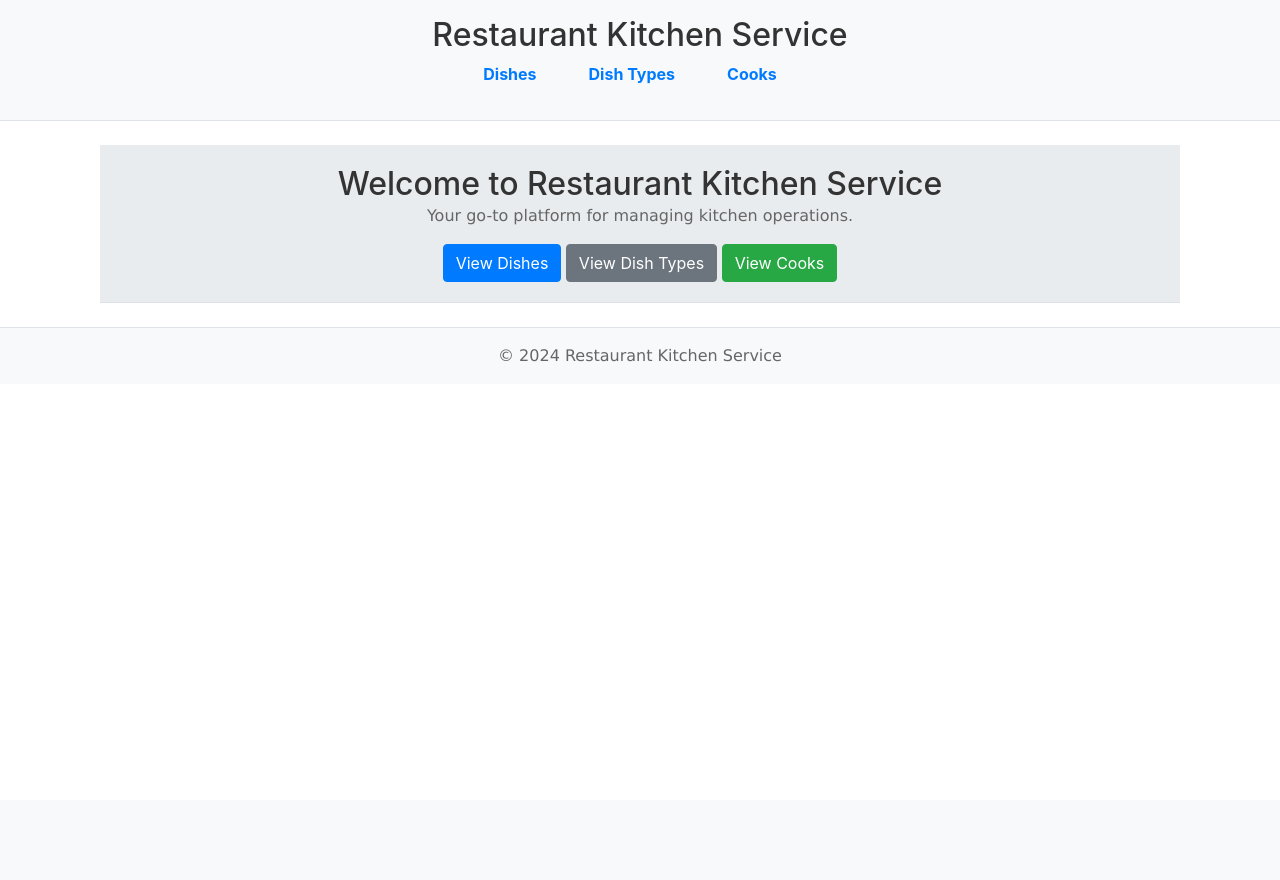
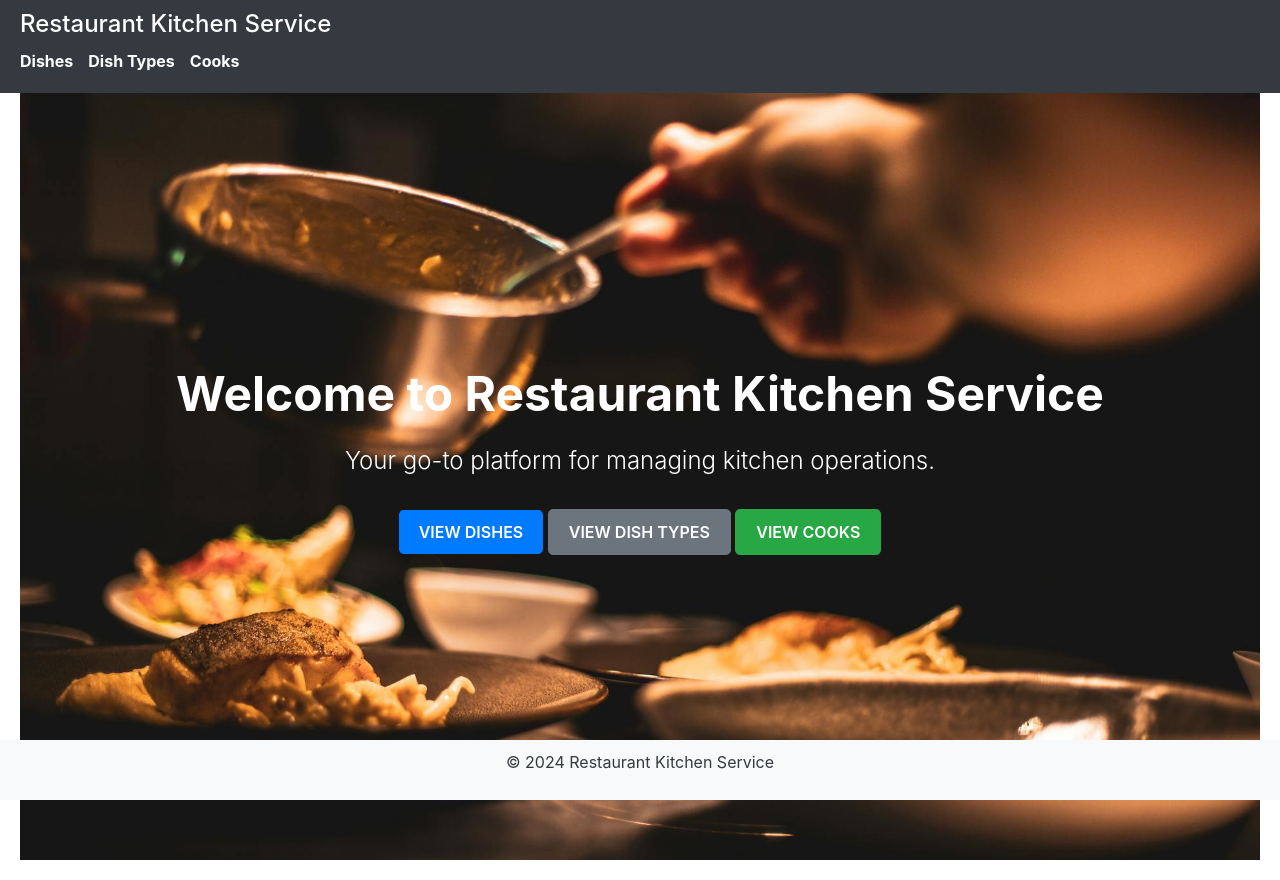
Before and after one commit to dsokolovskiy/Restaurant-Kitchen-Service, a Django app: page / in a window 1280 px wide. Before the commit the page ends 362 px from the top, so only its background shows below. Run offline with Django 5.2, Linux system fonts and the light colour scheme; some libraries are stand-ins or nearby versions.

Commit message:
modified styles.css, add new picture in static/img, modified base & home.html

```diff
--- a/static/css/styles.css
+++ b/static/css/styles.css
@@ -1,146 +1,184 @@
+
 body {
-    font-family: 'Arial', sans-serif;
-    line-height: 1.6;
-    color: #333;
-    background-color: #f8f9fa;
+    font-family: Arial, sans-serif;
     margin: 0;
     padding: 0;
+    box-sizing: border-box;
 }
 
 
-h1, h2, h3, h4, h5, h6 {
-    color: #333;
+header {
+    background-color: #343a40;
+    color: #fff;
+    padding: 10px 20px;
+    position: fixed;
+    width: 100%;
+    top: 0;
+    left: 0;
+    z-index: 1000;
+}
+
+header h1 {
+    margin: 0;
+    font-size: 1.5rem;
+}
+
+header nav {
+    margin-top: 10px;
+}
+
+header nav ul {
+    list-style: none;
+    padding: 0;
+    margin: 0;
+    display: flex;
+    gap: 15px;
+}
+
+header nav a {
+    color: #fff;
+    text-decoration: none;
+    font-weight: bold;
+}
+
+header nav a:hover {
+    text-decoration: underline;
 }
 
 
-p {
-    font-family: 'Verdana', sans-serif;
-    color: #666;
-    margin-bottom: 1em;
+main {
+    padding: 60px 20px 20px;
+}
+
+h2 {
+    font-size: 2rem;
+    margin-bottom: 20px;
 }
 
 
-a {
+.home-header {
+    background: url('/static/img/pexels-yente-van-eynde-1263034-2403392.jpg') no-repeat center center/cover;
+    height: 100vh;
+    display: flex;
+    justify-content: center;
+    align-items: center;
+    color: #fff;
+    text-align: center;
+    padding: 0 20px;
+}
+
+.home-title h1 {
+    font-size: 3rem;
+    margin-bottom: 20px;
+    font-weight: 700;
+}
+
+.home-title p {
+    font-size: 1.5rem;
+    margin-bottom: 30px;
+    font-weight: 300;
+}
+
+.home-title .btn {
+    padding: 10px 20px;
+    font-size: 1rem;
+    font-weight: 600;
+    text-transform: uppercase;
+    border-radius: 5px;
+    transition: background-color 0.3s, transform 0.3s;
+}
+
+.home-title .btn-primary {
+    background-color: #007bff;
+    border: none;
+    color: #fff;
+}
+
+.home-title .btn-primary:hover {
+    background-color: #0056b3;
+    transform: scale(1.05);
+}
+
+
+ul {
+    padding: 0;
+    list-style: none;
+}
+
+li {
+    margin-bottom: 10px;
+}
+
+li a {
     color: #007bff;
     text-decoration: none;
 }
 
-a:hover {
+li a:hover {
     text-decoration: underline;
 }
 
 
-header {
-    background-color: #e9ecef;
-    padding: 20px;
+.btn {
+    display: inline-block;
+    padding: 10px 20px;
+    font-size: 1rem;
+    font-weight: 600;
     text-align: center;
-    border-bottom: 1px solid #dee2e6;
+    text-decoration: none;
+    border-radius: 5px;
+    transition: background-color 0.3s, transform 0.3s;
 }
 
-header h1 {
-    margin: 0;
-    font-size: 2em;
+.btn-primary {
+    background-color: #007bff;
+    color: #fff;
+    border: none;
+}
+
+.btn-primary:hover {
+    background-color: #0056b3;
+    transform: scale(1.05);
 }
 
 
-nav ul {
-    list-style: none;
-    padding: 0;
-    margin: 0;
+form {
+    margin: 20px 0;
 }
 
-nav ul li {
-    display: inline;
-    margin-right: 20px;
+form button {
+    background-color: #dc3545;
+    color: #fff;
+    border: none;
+    padding: 10px 20px;
+    font-size: 1rem;
+    border-radius: 5px;
+    cursor: pointer;
+    transition: background-color 0.3s, transform 0.3s;
 }
 
-nav ul li a {
+form button:hover {
+    background-color: #c82333;
+    transform: scale(1.05);
+}
+
+form a {
     color: #007bff;
     text-decoration: none;
     font-weight: bold;
 }
 
-nav ul li a:hover {
+form a:hover {
     text-decoration: underline;
 }
 
 
-.btn {
-    border-radius: 5px;
-    padding: 10px 20px;
-    font-size: 16px;
-    text-align: center;
-    display: inline-block;
-    cursor: pointer;
-    border: none;
-    color: #fff;
-    transition: background-color 0.3s ease;
-}
-
-.btn-primary {
-    background-color: #007bff;
-}
-
-.btn-primary:hover {
-    background-color: #0056b3;
-}
-
-.btn-secondary {
-    background-color: #6c757d;
-}
-
-.btn-secondary:hover {
-    background-color: #5a6268;
-}
-
-
-form {
-    margin: 0 auto;
-    max-width: 600px;
-    padding: 20px;
-    background-color: #fff;
-    border-radius: 5px;
-    box-shadow: 0 2px 4px rgba(0,0,0,0.1);
-}
-
-form .form-group {
-    margin-bottom: 15px;
-}
-
-form label {
-    display: block;
-    margin-bottom: 5px;
-    font-weight: bold;
-}
-
-form input, form textarea, form select {
-    width: 100%;
-    padding: 10px;
-    border: 1px solid #ced4da;
-    border-radius: 5px;
-    font-size: 16px;
-}
-
-form button {
-    margin-top: 10px;
-}
-
-
 footer {
-    background-color: #e9ecef;
+    background-color: #f8f9fa;
     padding: 10px;
     text-align: center;
-    border-top: 1px solid #dee2e6;
+    position: fixed;
+    bottom: 0;
+    width: 100%;
+    color: #343a40;
 }
-
-footer p {
-    margin: 0;
-}
-
-
-
-
-nav ul li {
-        display: block;
-        margin-bottom: 10px;
-    }
--- a/templates/base.html
+++ b/templates/base.html
@@ -9,26 +9,22 @@
     <link rel="stylesheet" href="https://stackpath.bootstrapcdn.com/bootstrap/4.5.2/css/bootstrap.min.css">
 </head>
 <body>
-    <header class="bg-light py-3">
-        <div class="container">
-            <h1 class="text-center">Restaurant Kitchen Service</h1>
-            <nav>
-                <ul class="nav justify-content-center">
-                    <li class="nav-item"><a class="nav-link" href="{% url 'kitchen:dish_list' %}">Dishes</a></li>
-                    <li class="nav-item"><a class="nav-link" href="{% url 'kitchen:dishtype_list' %}">Dish Types</a></li>
-                    <li class="nav-item"><a class="nav-link" href="{% url 'kitchen:cook_list' %}">Cooks</a></li>
-                </ul>
-            </nav>
-        </div>
+    <header>
+        <h1>Restaurant Kitchen Service</h1>
+        <nav>
+            <ul>
+                <li><a href="{% url 'kitchen:dish_list' %}">Dishes</a></li>
+                <li><a href="{% url 'kitchen:dishtype_list' %}">Dish Types</a></li>
+                <li><a href="{% url 'kitchen:cook_list' %}">Cooks</a></li>
+            </ul>
+        </nav>
     </header>
-    <main class="container my-4">
+    <main>
         {% block content %}
         {% endblock %}
     </main>
-    <footer class="bg-light py-3">
-        <div class="container">
-            <p class="text-center mb-0">&copy; 2024 Restaurant Kitchen Service</p>
-        </div>
+    <footer>
+        <p>&copy; 2024 Restaurant Kitchen Service</p>
     </footer>
 </body>
 </html>
--- a/templates/kitchen/home.html
+++ b/templates/kitchen/home.html
@@ -3,13 +3,13 @@
 {% block title %}Home{% endblock %}
 
 {% block content %}
-    <div class="container">
-        <header class="home-header">
+    <div class="home-header">
+        <div class="home-title">
             <h1>Welcome to Restaurant Kitchen Service</h1>
             <p>Your go-to platform for managing kitchen operations.</p>
             <a href="{% url 'kitchen:dish_list' %}" class="btn btn-primary">View Dishes</a>
             <a href="{% url 'kitchen:dishtype_list' %}" class="btn btn-secondary">View Dish Types</a>
             <a href="{% url 'kitchen:cook_list' %}" class="btn btn-success">View Cooks</a>
-        </header>
+        </div>
     </div>
 {% endblock %}
```
Also changed, not shown: db.sqlite3, static/img/pexels-yente-van-eynde-1263034-2403392.jpg (added).
